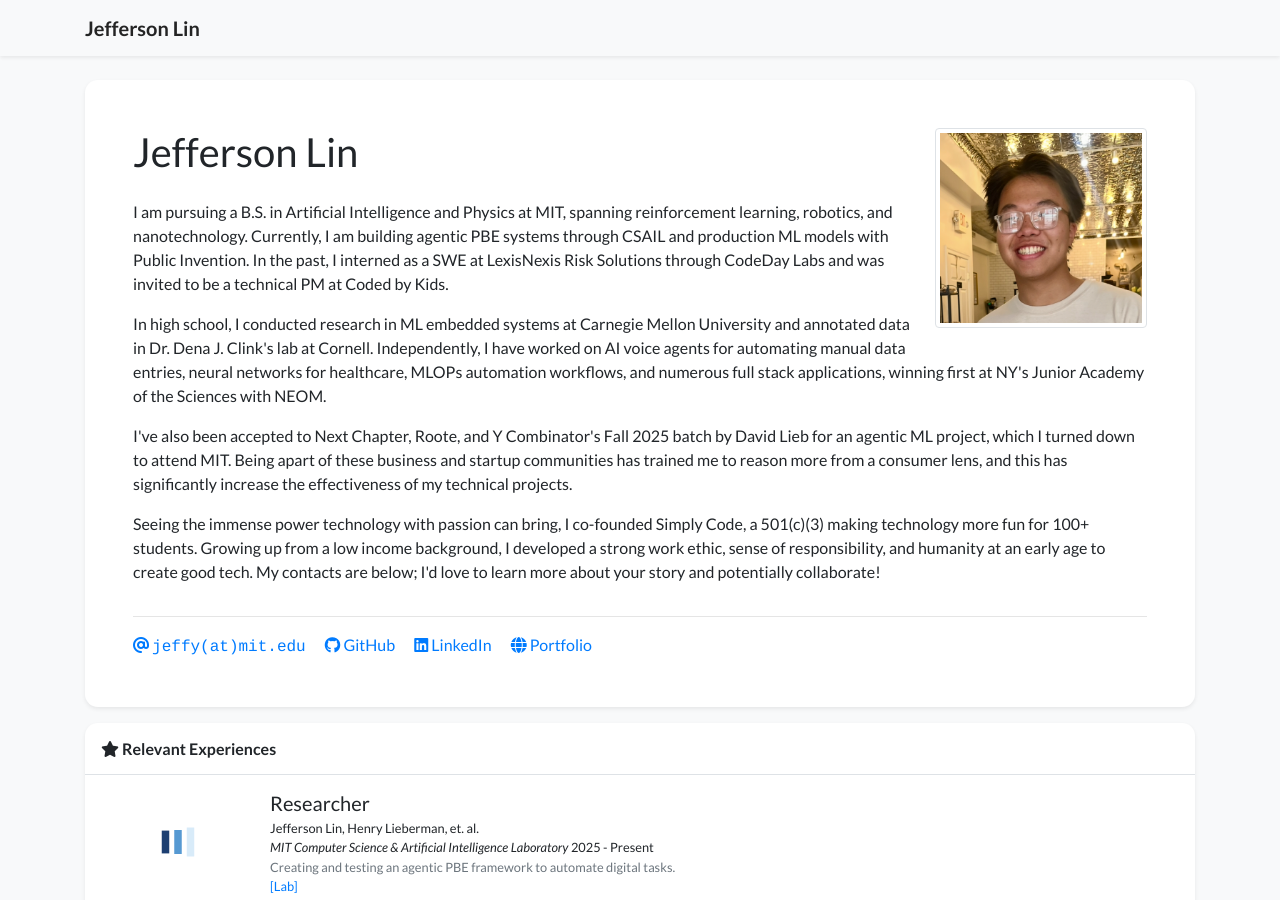
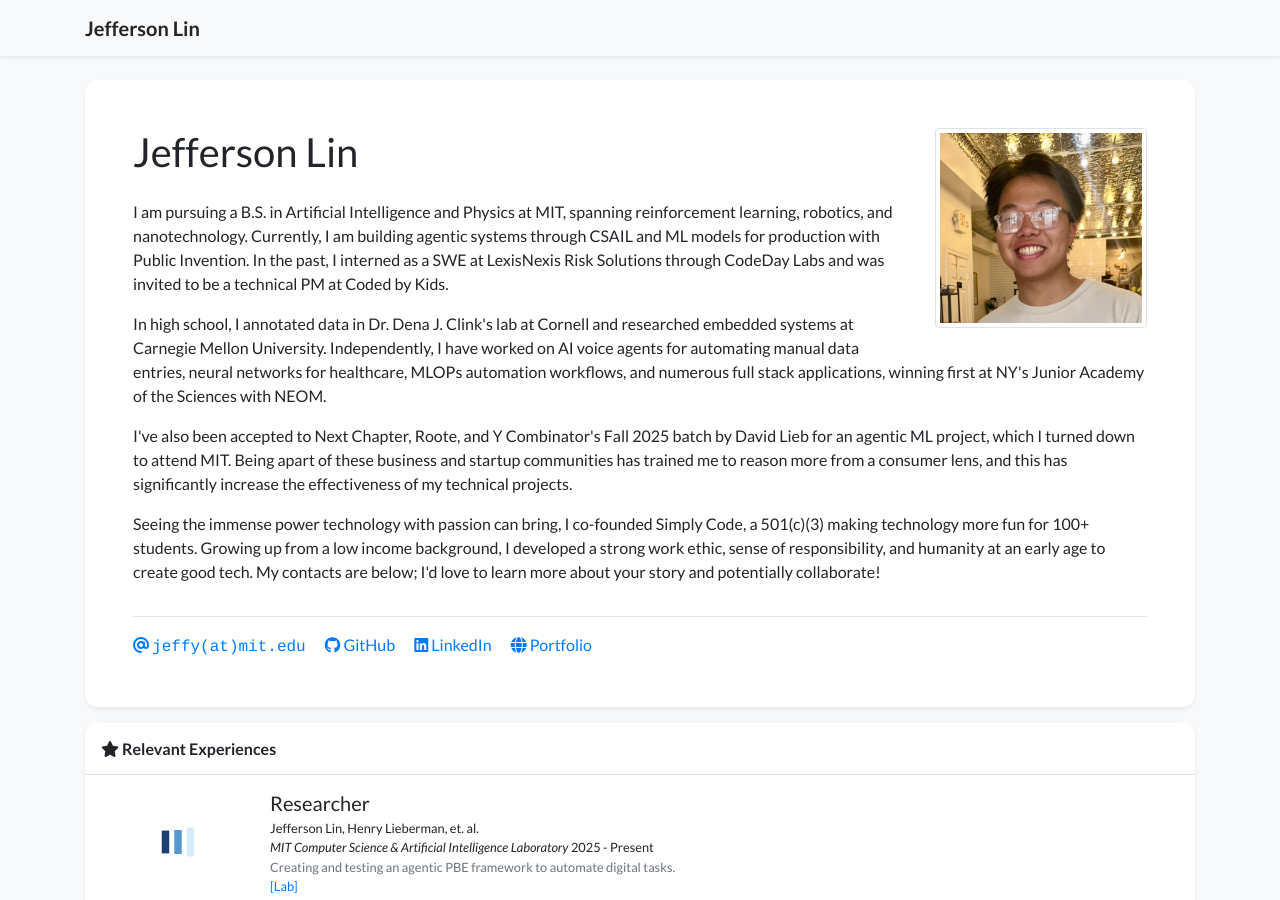
Before and after one commit to jeffelin/jeffelin.github.io, a Jekyll site: the page built from index.html, in a window 1280 px wide and 900 px high. Built offline with Jekyll 4.4.1, drawn with Linux system fonts in a browser that asks for light colours; nearby versions of some CDN libraries; a style sheet for code colours, icons or effects is not loaded.

Commit message:
Update profile.yml

```diff
--- a/_data/profile.yml
+++ b/_data/profile.yml
@@ -23,12 +23,12 @@
 short_bio_text_justify: false
 short_bio: >-
   <p>
-    I am pursuing a B.S. in Artificial Intelligence and Physics at MIT, spanning reinforcement learning, robotics, and nanotechnology. Currently, I am building agentic PBE systems through CSAIL and production ML models with Public Invention. In the past, I interned as a SWE at LexisNexis Risk Solutions through CodeDay Labs and was invited to be a technical PM at Coded by Kids.
+    I am pursuing a B.S. in Artificial Intelligence and Physics at MIT, spanning reinforcement learning, robotics, and nanotechnology. Currently, I am building agentic systems through CSAIL and ML models for production with Public Invention. In the past, I interned as a SWE at LexisNexis Risk Solutions through CodeDay Labs and was invited to be a technical PM at Coded by Kids.
 
   </p>
 
   <p>
-  In high school, I conducted research in ML embedded systems at Carnegie Mellon University and annotated data in Dr. Dena J. Clink's lab at Cornell. Independently, I have worked on AI voice agents for automating manual data entries, neural networks for healthcare, MLOPs automation workflows, and numerous full stack applications, winning first at NY's Junior Academy of the Sciences with NEOM.
+  In high school, I annotated data in Dr. Dena J. Clink's lab at Cornell and researched embedded systems at Carnegie Mellon University. Independently, I have worked on AI voice agents for automating manual data entries, neural networks for healthcare, MLOPs automation workflows, and numerous full stack applications, winning first at NY's Junior Academy of the Sciences with NEOM.
   </p>
   <p>
      I've also been accepted to Next Chapter, Roote, and Y Combinator's Fall 2025 batch by David Lieb for an agentic ML project, which I turned down to attend MIT. Being apart of these business and startup communities has trained me to reason more from a consumer lens, and this has significantly increase the effectiveness of my technical projects.
```
